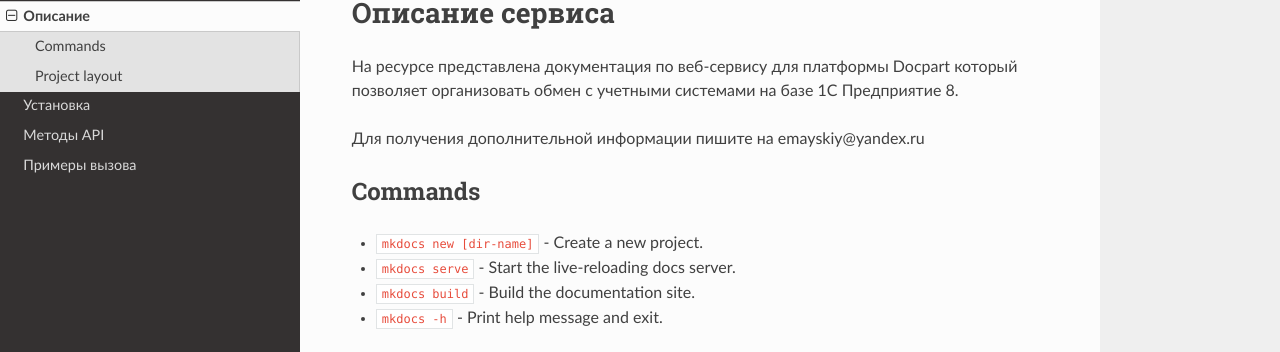
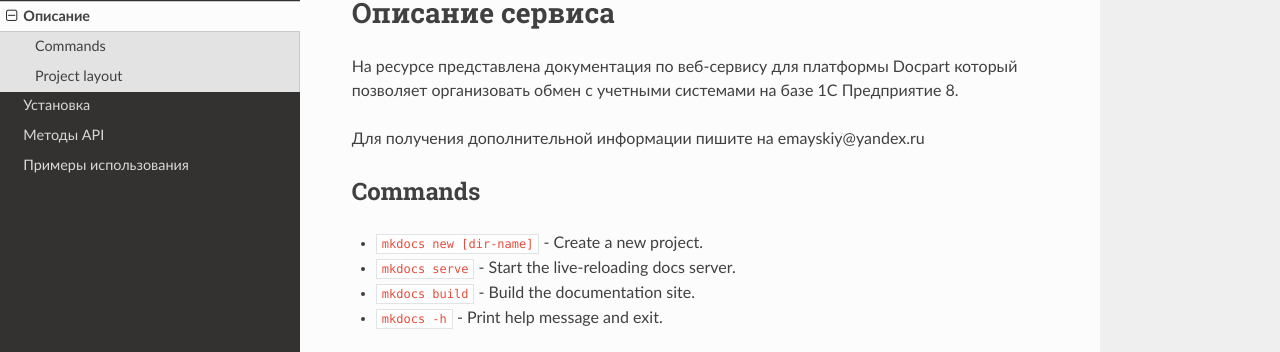
Before and after one commit to emayskiy/Docpart_1C_API_WIKI, an MkDocs documentation site: the page built from docs/index.md, in a window 1280 px wide. Shown: the part 105-457 px from the top of the page. Built offline with MkDocs 1.6.1, drawn with Linux system fonts in a browser that asks for light colours; nearby versions of some CDN libraries.

Commit message:
change nav

```diff
--- a/mkdocs.yml
+++ b/mkdocs.yml
@@ -3,5 +3,5 @@ nav:
     - Описание: index.md
     - Установка: install.md
     - Методы API: methods.md
-    - Примеры вызова: samples.md
+    - Примеры использования: samples.md
 theme: readthedocs
```
